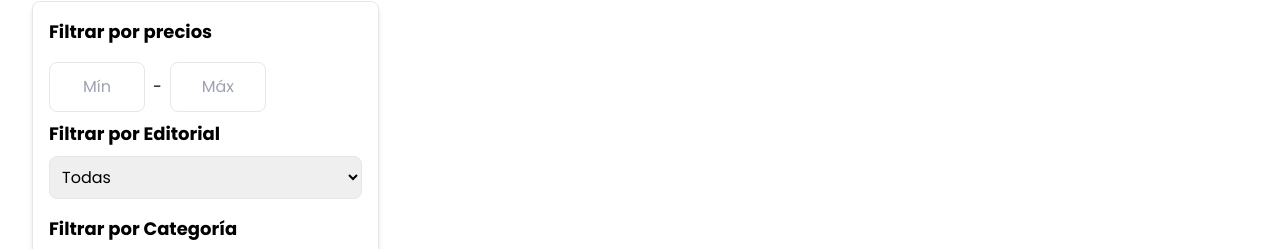
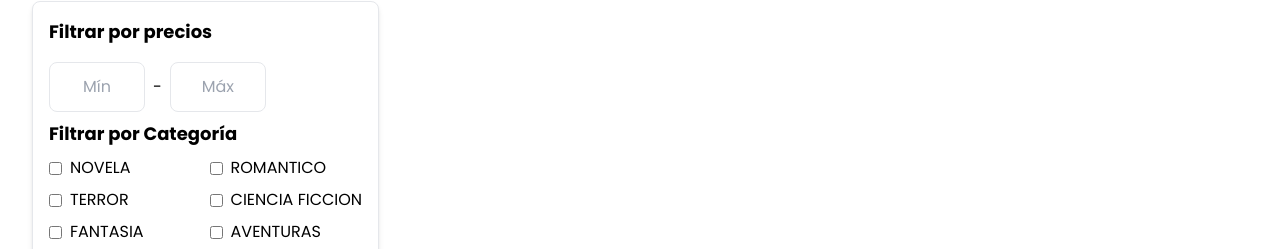
Before and after one commit to Talkird/bookstore-frontend, a React (Vite) app: page /catalog in a window 1280 px wide. Shown: the part 275-524 px from the top of the page. Built offline with nearby package versions, Linux system fonts and the light colour scheme; no server answers.

Commit message:
sacado de filtro por editorial

```diff
--- a/src/components/filters/Filter.jsx
+++ b/src/components/filters/Filter.jsx
@@ -57,17 +57,6 @@ function Filter({ onFilterChange }) {
         />
       </div>
 
-      <h2 className="mb-2 mt-2 text-lg font-bold">Filtrar por Editorial</h2>
-      <select
-        value={publisher}
-        onChange={(e) => setPublisher(e.target.value)}
-        className="mb-4 w-full rounded-lg border p-2"
-      >
-        <option value="">Todas</option>
-        <option value="Editorial A">Editorial A</option>
-        <option value="Editorial B">Editorial B</option>
-      </select>
-
       <h2 className="mb-2 text-lg font-bold">Filtrar por Categoría</h2>
       <div className="mb-4 grid grid-cols-2 gap-2">
         {categories.map((category) => (
```
